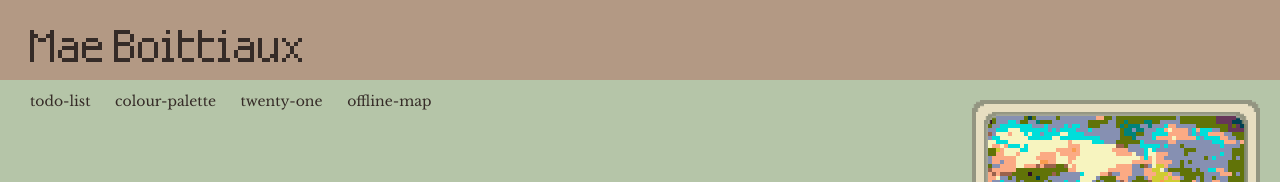
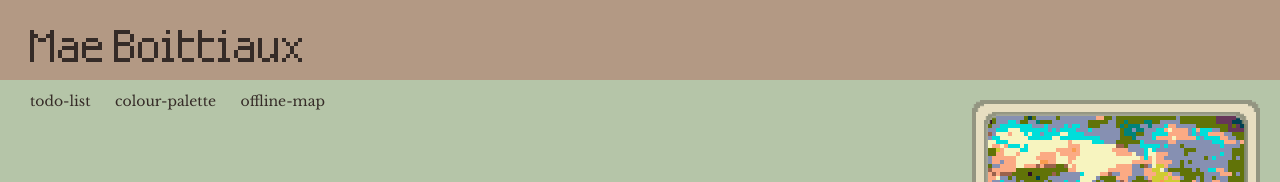
Before and after one commit to mae-boittiaux/mae-boittiaux.github.io, a plain HTML site: page index.html in a window 1280 px wide. Shown: the top 182 px of the page. Drawn offline with nearby package versions, Linux system fonts and the light colour scheme.

Commit message:
feat(index.html): remove url of 'twenty-one' application as it has been taken down

```diff
--- a/index.html
+++ b/index.html
@@ -23,7 +23,6 @@
     <div class="urls">
         <a href="https://mae-boittiaux.github.io/todo-list/" class="no-drag">todo-list</a>
         <a href="https://mae-boittiaux.github.io/colour-palette/" class="no-drag">colour-palette</a>
-        <a href="https://mae-boittiaux.github.io/twenty-one/" class="no-drag">twenty-one</a>
         <a href="https://mae-boittiaux.github.io/offline-map/" class="no-drag">offline-map</a>
     </div>
 
```
